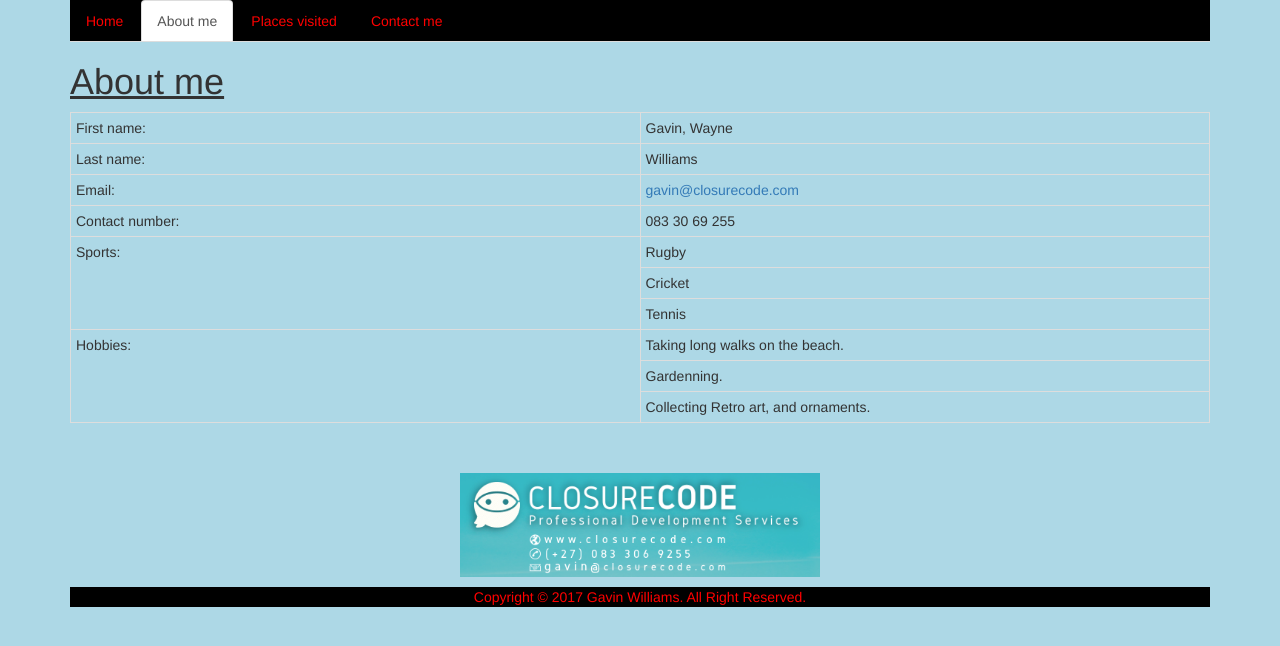
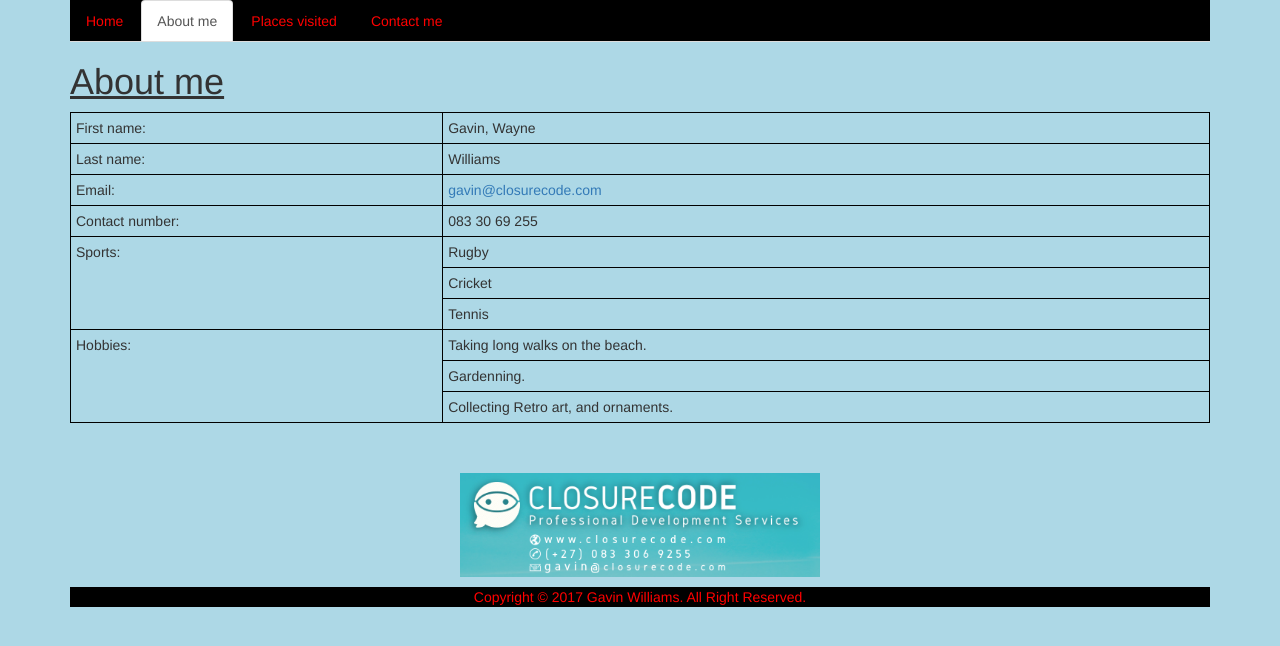
Before and after one commit to frofreak/frofreak.github.io, a plain HTML site: page about-me.html in a window 1280 px wide. Drawn offline with nearby package versions, Linux system fonts and the light colour scheme.

Commit message:
Fixed styling of table

```diff
--- a/styles.css
+++ b/styles.css
@@ -1,10 +1,11 @@
 body {
   background-color: lightblue;
 }
-table, th, td {
+table tbody tr td {
   border: 1px solid black;
-  border-collapse: collapse;
-  width: 50%;
+}
+.table-bordered>tbody>tr>td {
+  border-color: black !important;
 }
 th, td {
   padding: 5px;
```
